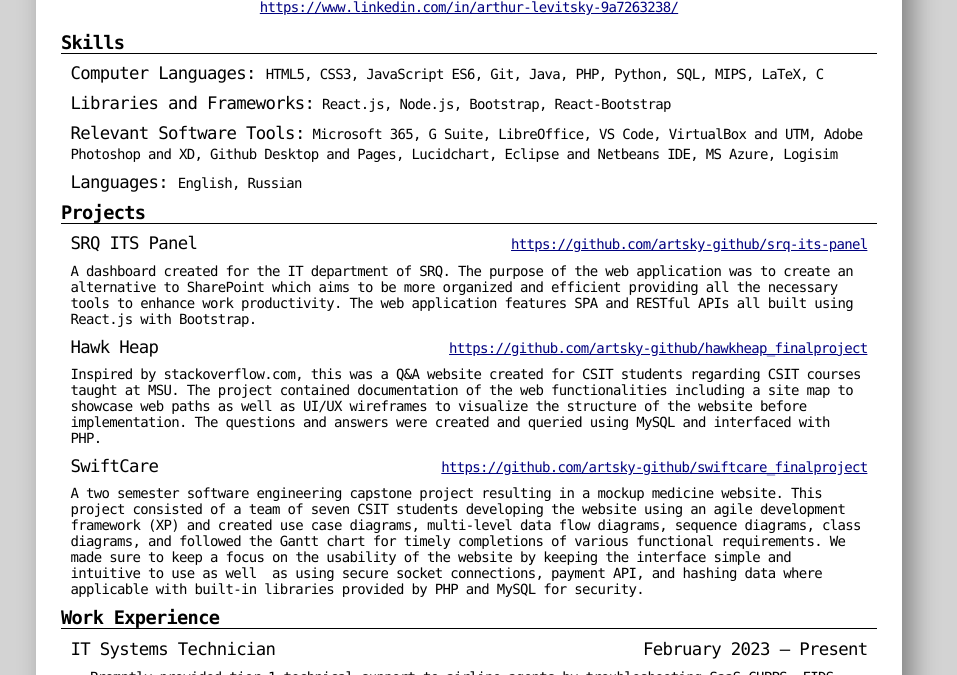
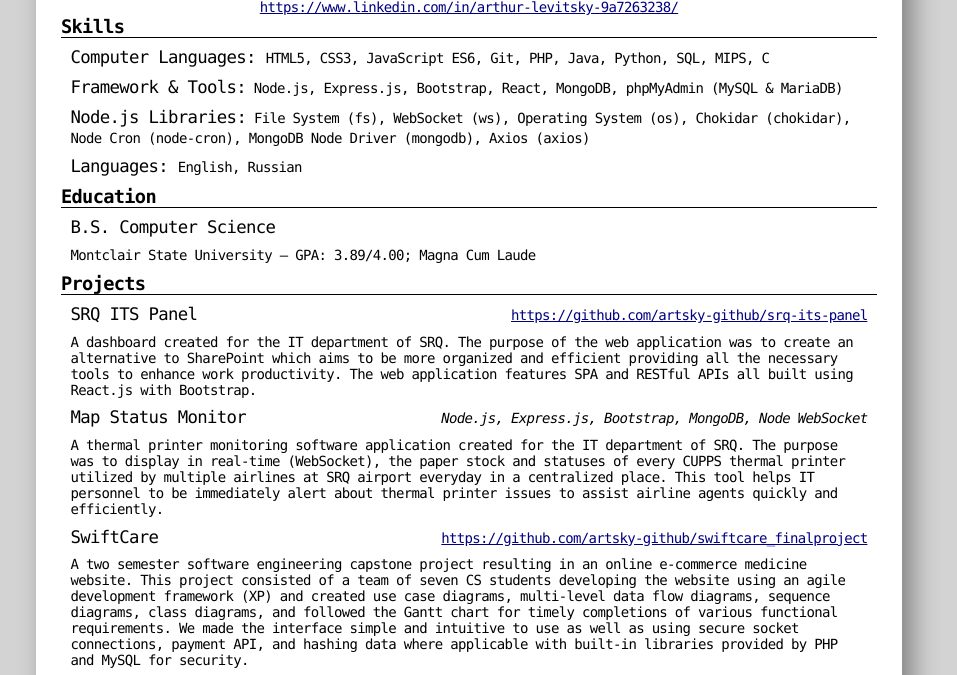
Before and after one commit to artsky-github/eCV, a plain HTML site: page index.html in a window 1280 px wide. Shown: the part 101-776 px from the top of the page, without its empty margins (171-1128 px from the left). Drawn offline with Linux system fonts and the light colour scheme.

Commit message:
Update index.html

```diff
--- a/index.html
+++ b/index.html
@@ -342,28 +342,32 @@
         ></a
       >
     </p>
-    <p class="P9"> </p>
     <p class="P6">Skills</p>
     <p class="P12">
       <span class="T8">Computer Languages: </span
       ><span class="T4"
-        >HTML5, CSS3, JavaScript ES6, Git, Java, PHP, Python, SQL, </span
-      ><span class="T5">MIPS, </span><span class="T4">LaTeX, C</span>
+        >HTML5, CSS3, JavaScript ES6, Git, PHP, Java, Python, SQL, </span
+      ><span class="T5">MIPS, </span><span class="T4"> C</span>
     </p>
-    <p class="P11"><span class = "T8">Libraries and Frameworks:</span><span class = "T4"> React.js, Node.js, Bootstrap, React-Bootstrap</span></p>
+    <p class="P11"><span class = "T8">Framework & Tools:</span><span class = "T4"> Node.js, Express.js, Bootstrap, React, MongoDB, phpMyAdmin (MySQL & MariaDB)</span></p>
     <p class="P11">
-      <span class="T8">Relevant Software </span><span class="T9">Tools</span
+      <span class="T8">Node.js </span><span class="T9">Libraries</span
       ><span class="T8">:</span
       ><span class="T4">
-        Microsoft 365, G Suite, LibreOffice, VS Code, VirtualBox and UTM, Adobe
-        Photoshop and XD, Github Desktop and Pages, </span
-      ><span class="T5">Lucidchart, </span
-      ><span class="T4">Eclipse and Netbeans IDE, MS Azure, </span
-      ><span class="T5">Logisim</span>
+        File System (fs), WebSocket (ws), Operating System (os), Chokidar (chokidar), Node Cron (node-cron), MongoDB Node Driver (mongodb), Axios (axios) </span
+      >
     </p>
     <p class="P11">
       <span class="T8">Languages: </span
       ><span class="T4">English, Russian</span>
+    </p>
+    <p class="P6">Education</p>
+    <p class="P8 subsection-item">
+      B.S. Computer Science
+    </p>
+    <p class="P4">
+      Montclair State University <span class="T6">—</span
+      ><span class="T8"> </span>GPA: 3.89/4.00; Magna Cum Laude
     </p>
     <p class="P6">Projects</p>
     <p class="P8 subsection-item">
@@ -386,24 +390,15 @@
       built using React.js with Bootstrap.
     </p>
     <p class="P8 subsection-item">
-      Hawk Heap
+      Map Status Monitor
       <span
-        > <a
-          href="https://github.com/artsky-github/hawkheap_finalproject"
-          class="Internet_20_link"
-          ><span class="T3"
-            >https://github.com/artsky-github/hawkheap_finalproject</span
-          ></a
-        ></span
+        ><span class="T3" style = "font-style: italic"
+            >Node.js, Express.js, Bootstrap, MongoDB, Node WebSocket</span
+          ></span
       >
     </p>
     <p class="P4">
-      Inspired by stackoverflow.com, this was a Q&amp;A website created for CSIT
-      students regarding CSIT courses taught at MSU. The project contained
-      documentation of the web functionalities including a site map to showcase
-      web paths as well as UI/UX wireframes to visualize the structure of the
-      website before implementation. The questions and answers were created and
-      queried using MySQL and interfaced with PHP.
+      A thermal printer monitoring software application created for the IT department of SRQ. The purpose was to display in real-time (WebSocket), the paper stock and statuses of every CUPPS thermal printer utilized by multiple airlines at SRQ airport everyday in a centralized place. This tool helps IT personnel to be immediately alert about thermal printer issues to assist airline agents quickly and efficiently.
     </p>
     <p class="P8 subsection-item">
       SwiftCare
@@ -418,16 +413,7 @@
       >
     </p>
     <p class="P4">
-      A two semester software engineering capstone project resulting in a mockup
-      medicine website. This project consisted of a team of seven CSIT students
-      developing the website using an agile development framework (XP) and
-      created use case diagrams, multi-level data flow diagrams, sequence
-      diagrams, class diagrams, and followed the Gantt chart for timely
-      completions of various functional requirements. We made sure to keep a
-      focus on the usability of the website by keeping the interface simple and
-      intuitive to use as well  as using secure socket connections, payment API,
-      and hashing data where applicable with built-in libraries provided by PHP
-      and MySQL for security.
+      A two semester software engineering capstone project resulting in an online e-commerce medicine website. This project consisted of a team of seven CS students developing the website using an agile development framework (XP) and created use case diagrams, multi-level data flow diagrams, sequence diagrams, class diagrams, and followed the Gantt chart for timely completions of various functional requirements. We made  the interface simple and intuitive to use as well as using secure socket connections, payment API, and hashing data where applicable with built-in libraries provided by PHP and MySQL for security.
     </p>
     <p class="P6">Work Experience</p>
     <p class="P8 subsection-item">
@@ -459,21 +445,9 @@
         </p>
       </li>
     </ul>
-    <p class="P6">Education</p>
-    <p class="P8 subsection-item">
-      B.S. Computer Science
-      <span
-        > September 2018 <span class="T6">—</span
-        ><span class="T8"> August 2022</span></span
-      >
-    </p>
-    <p class="P4">
-      Montclair State University <span class="T6">—</span
-      ><span class="T8"> </span>GPA: 3.89/4.00; Magna Cum Laude
-    </p>
     <p class="P6">Honors</p>
     <p class="P7 subsection-item">
-      Upsilon Pi Epsilon <span> January 2021</span>
+      Upsilon Pi Epsilon
     </p>
     <p class="P3">
       Recognition for undergraduate academic excellence in computer science
```
